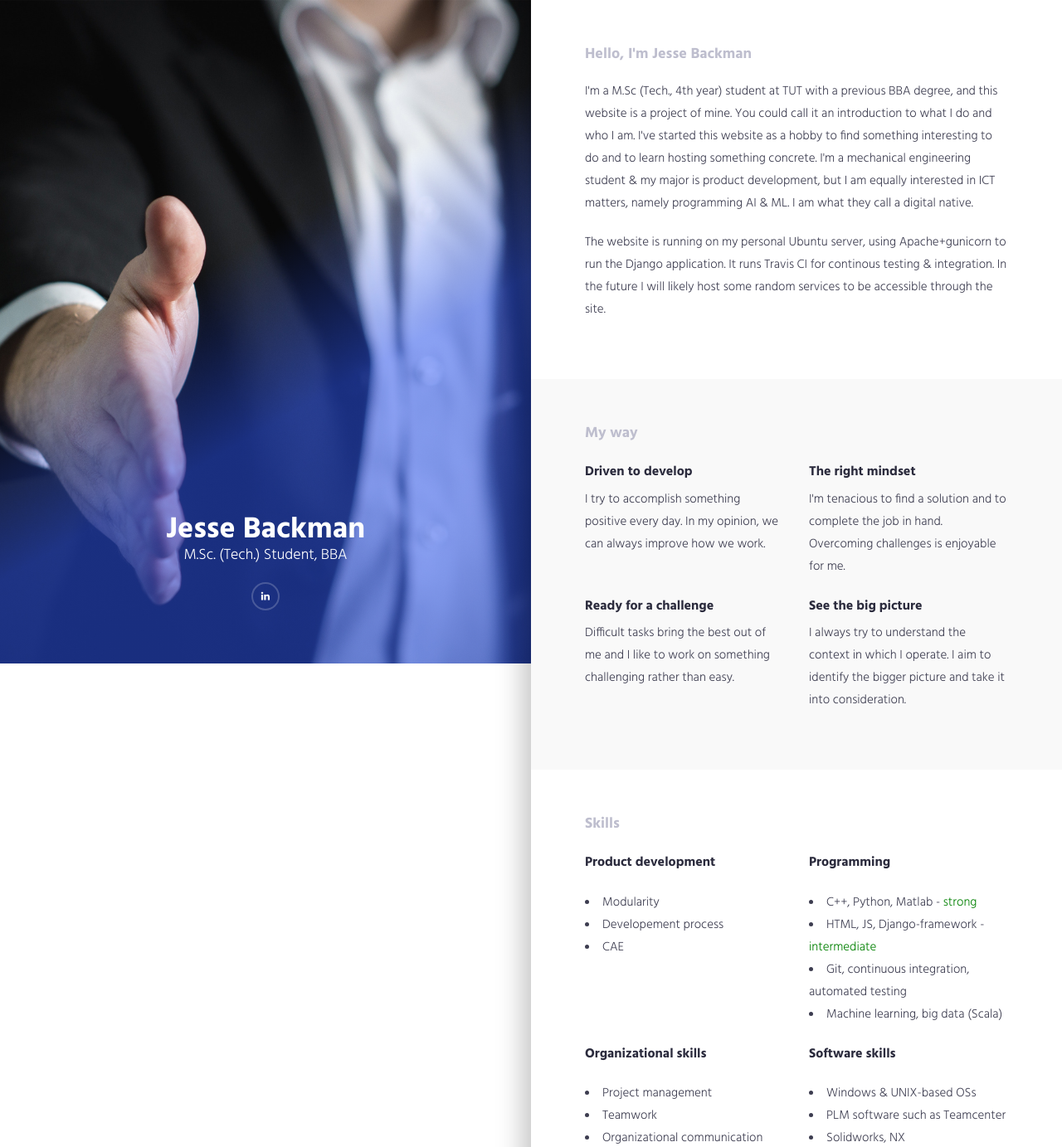
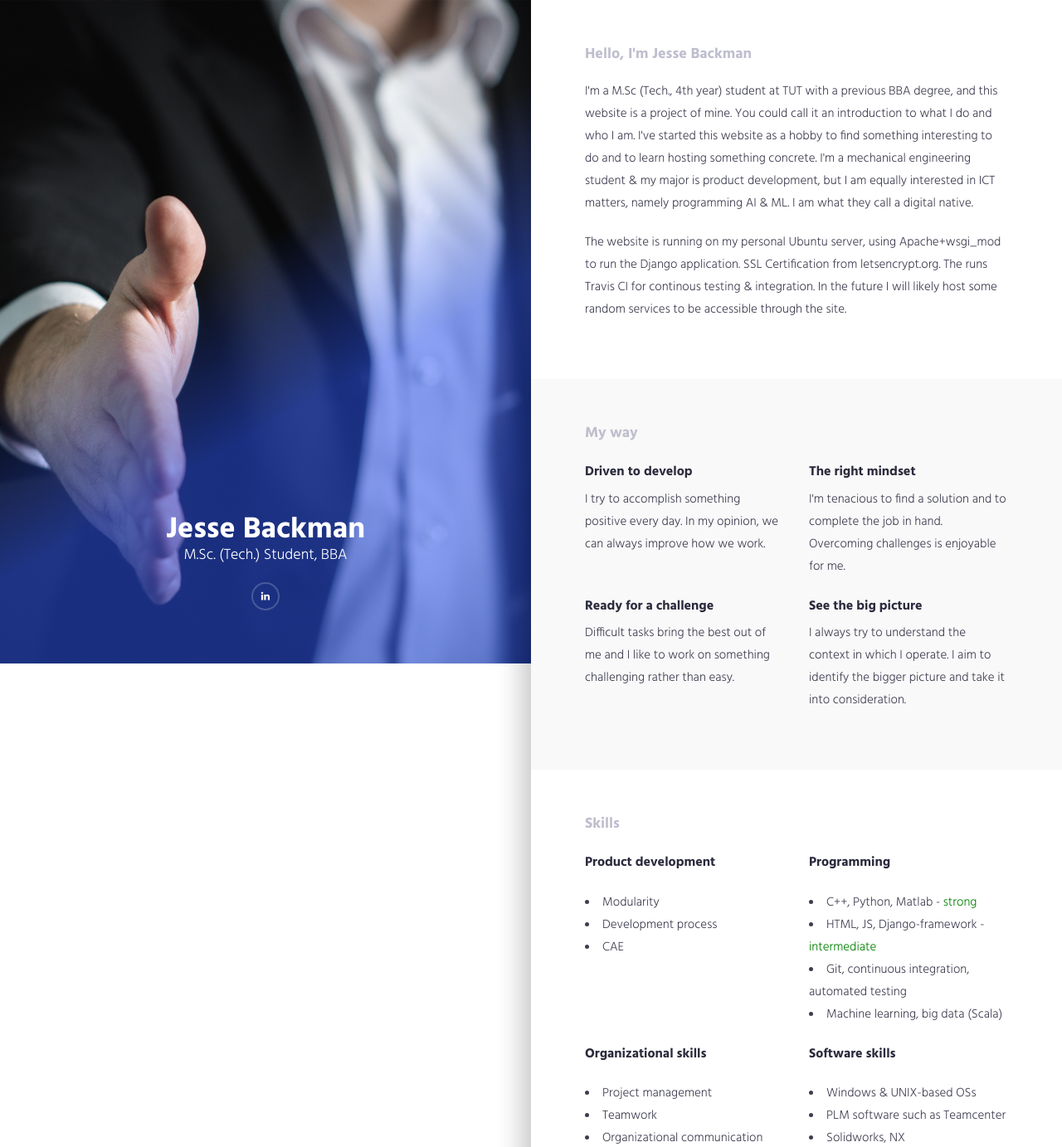
Before and after one commit to jespepi/fuzzy-carnival, a Django app: page / in a window 1280 px wide. Shown: the top 1383 px of the page at 83% size. Run offline with Django 3.2, Linux system fonts and the light colour scheme; some libraries are stand-ins or nearby versions.

Commit message:
added linkedin link & fixed some typos

```diff
--- a/basesite/templates/index.html
+++ b/basesite/templates/index.html
@@ -53,7 +53,7 @@
 
             <p class="lead">M.Sc. (Tech.) Student, BBA</p>
             <ul class="social-icon">
-                <li><a href="#"><i class="fa fa-linkedin" aria-hidden="true"></i></a></li>
+                <li><a href="https://www.linkedin.com/in/jesse-backman-0aa6436a/"><i class="fa fa-linkedin" aria-hidden="true"></i></a></li>
             </ul>
         </div>
         <div class="profile-img"></div>
@@ -81,8 +81,8 @@
                 </p>
 
                 <p>
-                  The website is running on my personal Ubuntu server, using Apache+gunicorn to run the Django application.
-                  It runs Travis CI for continous testing & integration. In the future I will likely host some random services to be accessible through the site.
+                  The website is running on my personal Ubuntu server, using Apache+wsgi_mod to run the Django application. SSL Certification from letsencrypt.org.
+                  The runs Travis CI for continous testing & integration. In the future I will likely host some random services to be accessible through the site.
                 </p>
             </div>
         </div>
@@ -169,7 +169,7 @@
                     <p>
                       <div class="list">
                         <li>Modularity</li>
-                        <li>Developement process</li>
+                        <li>Development process</li>
                         <li>CAE</li>
                       </div>
                     </p>
```
